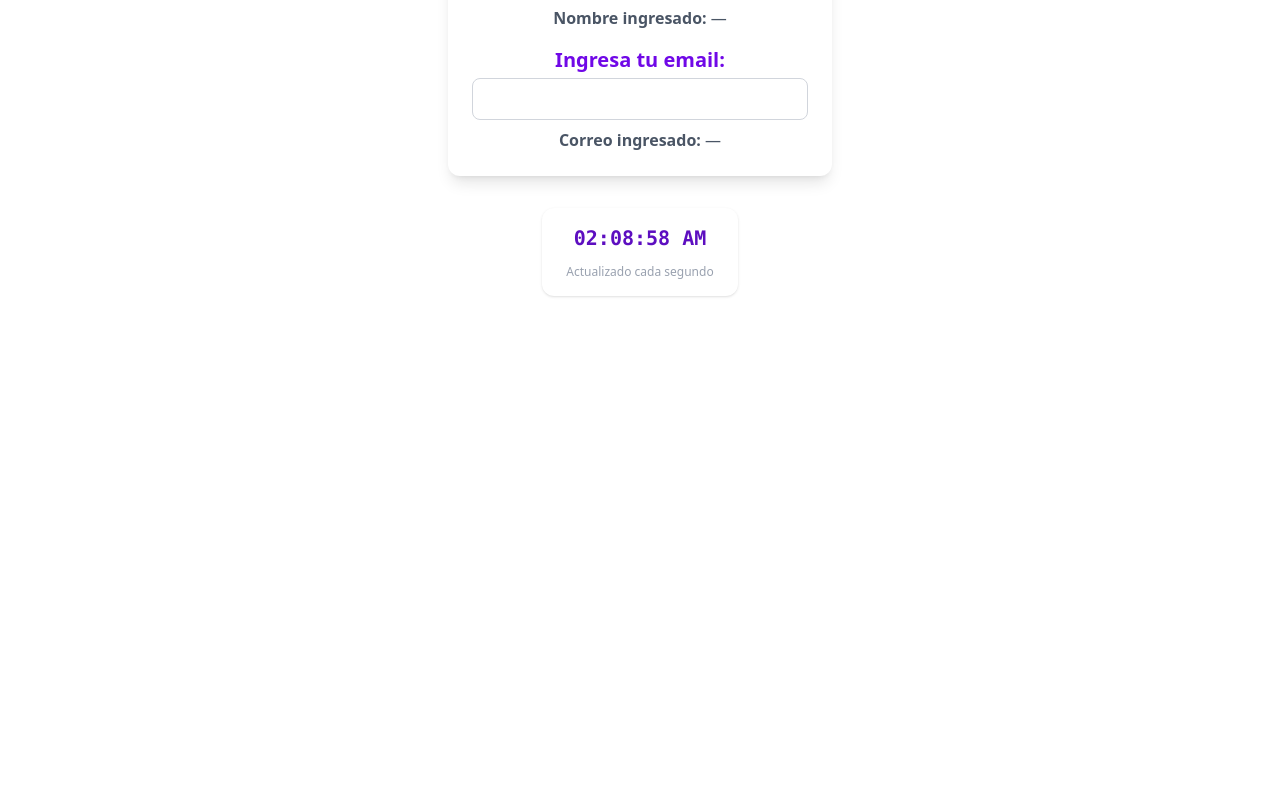
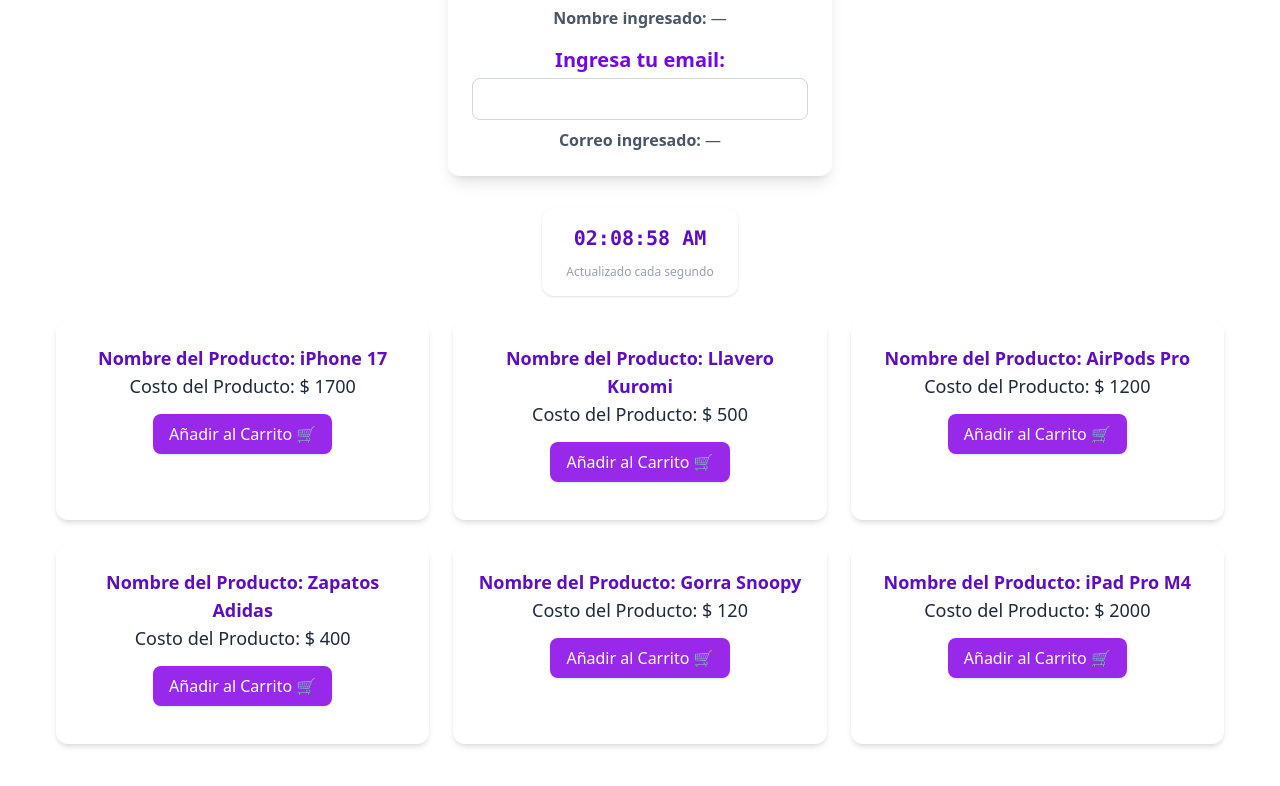
Before and after one commit to lauuurars/react-exercises, a React (Vite) app: page / in a window 1280 px wide. Shown: the part 1310-2096 px from the top of the page. Before the commit the page ends 1638 px from the top, so only its background shows below. Built offline with nearby package versions, Linux system fonts and the light colour scheme.

Commit message:
finished exercise 9!

```diff
--- a/src/App.tsx
+++ b/src/App.tsx
@@ -1,4 +1,5 @@
 import './App.css'
+import BuyCard from './components/BuyCard'
 import Clock from './components/DigitalClock'
 import GreetingCard from './components/GreetingCard' // exportando nuestro componente para renderizarlo :3
 import InputPreview from './components/InputPreview'
@@ -29,6 +30,15 @@ function App() {
     { name: "Piero", animalType: "Gato" }
   ]
 
+  const products = [
+    { name: "iPhone 17", cost: 1700},
+    { name: "Llavero Kuromi", cost: 500},
+    { name: "AirPods Pro", cost: 1200},
+    { name: "Zapatos Adidas", cost: 400},
+    { name: "Gorra Snoopy", cost: 120},
+    { name: "iPad Pro M4", cost: 2000}
+  ]
+
   // Ejercicio 1: establecemos los usuarios que la función recibe y el index para que pueda acceder a cada elemento y lo reconozca como único (tipo un id), el key se encarga de identificar esta característica
 
   return (
@@ -56,6 +66,12 @@ function App() {
       <RegisterForm />
 
       <Clock />
+
+      <div className="grid grid-cols-1 sm:grid-cols-2 lg:grid-cols-3 gap-6 p-6" >
+        {products.map((product, index) => (
+          <BuyCard key={index} name={product.name} cost={product.cost} />
+        ))}
+      </div>
     </>
   )
 }
--- /dev/null
+++ b/src/components/BuyCard.tsx
@@ -0,0 +1,33 @@
+import { useState } from "react"
+
+type CardProps = {
+    name: string
+    cost: number
+}
+
+function BuyCard({ name, cost }: CardProps) {
+    const [InCar, setInCar] = useState(true)
+
+    function addToCar() {
+        setInCar(!InCar) //cambiamos el estado de la variable
+    }
+
+    return (
+        <div className="bg-white rounded-xl shadow-md p-6 text-center hover:shadow-lg transition">
+            <h3 className="text-lg font-bold text-violet-800">Nombre del Producto: {name}</h3>
+            <p className="text-lg font-normal text-gray-800">Costo del Producto: $ {cost}</p>
+
+            <button className="m-3.5 px-4 py-2 bg-violet-500 text-white rounded-lg shadow hover:bg-violet-600 transition"
+                style={{
+                    backgroundColor: InCar ? "#9929EA" : "#3B0270" //si es true es morao, si es false es rojito
+                }}
+                onClick={addToCar}
+            >
+
+                {InCar ? "Añadir al Carrito 🛒" : "Añadido Correctamente :D"}
+            </button>
+        </div>
+    )
+}
+
+export default BuyCard
```
